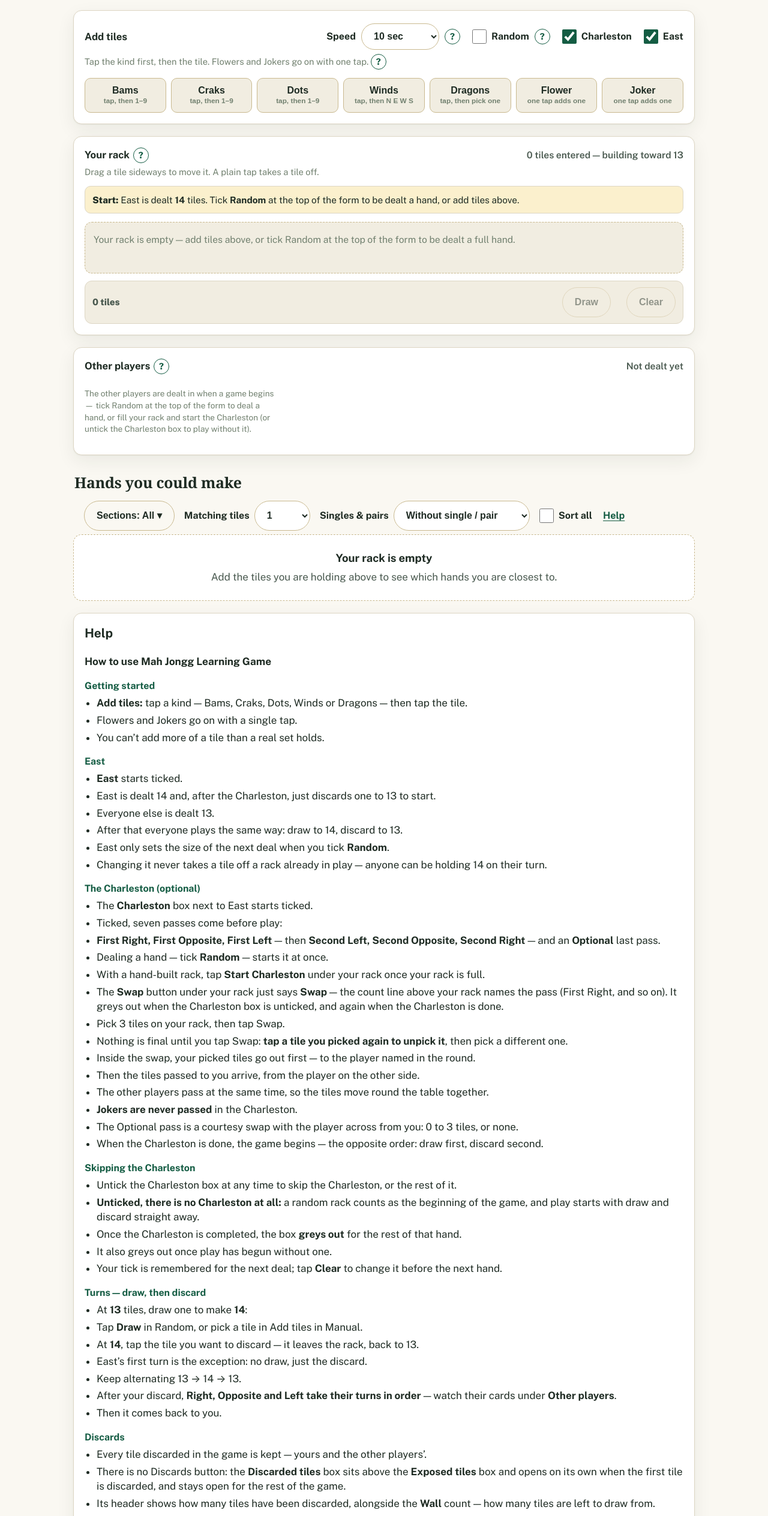
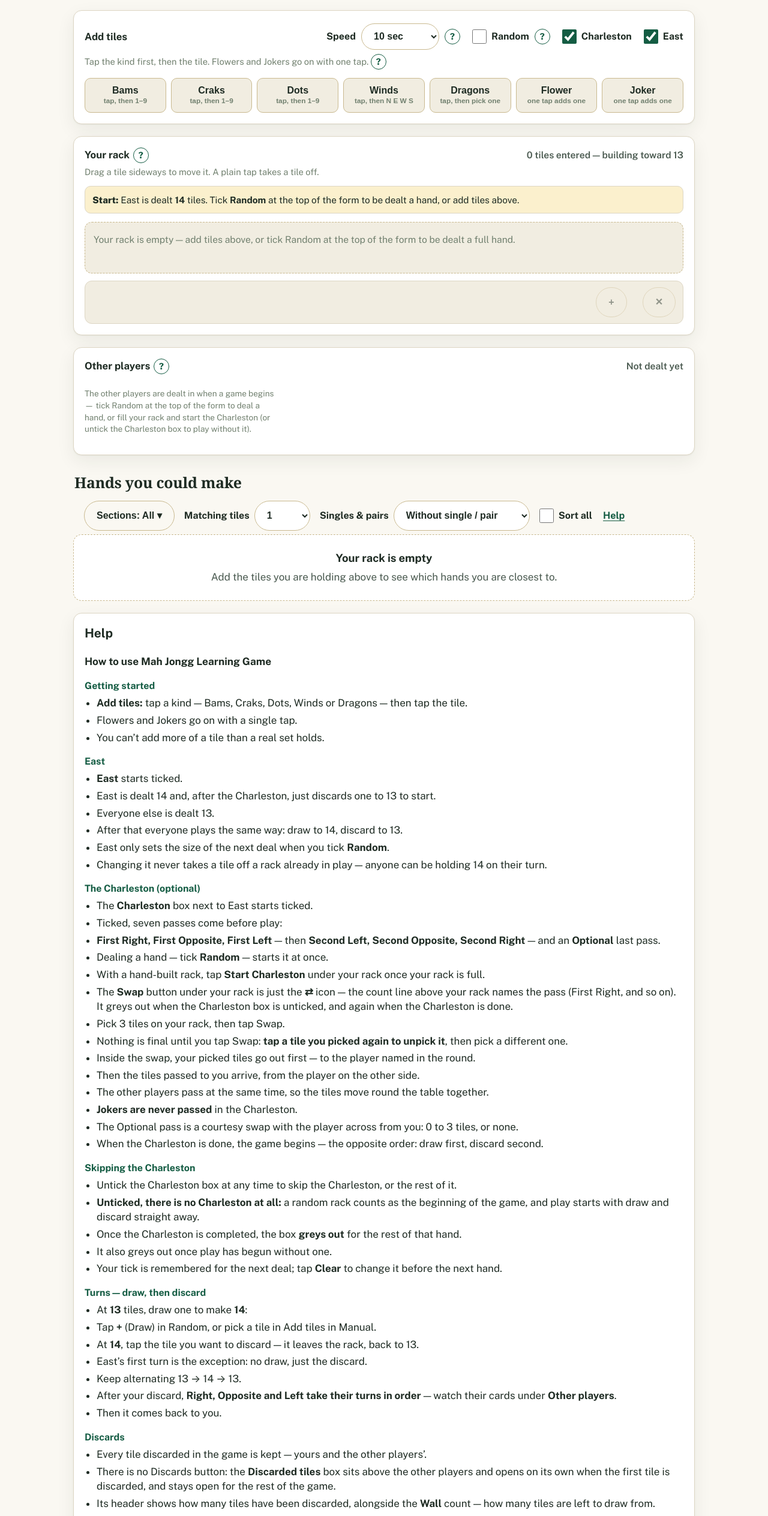
Before and after one commit to MIke24435/exponology-site, a plain HTML site: page apps/mah-jongg-hand-matcher/app.html in a window 1280 px wide. Shown: the part 272-2800 px from the top of the page at 60% size. Drawn offline with nearby package versions, Linux system fonts and the light colour scheme.

Commit message:
Mah Jongg Learning Game: exposed tiles move into the controls box; Swap/Draw/Clear become icon buttons

```diff
--- a/apps/mah-jongg-hand-matcher/app.html
+++ b/apps/mah-jongg-hand-matcher/app.html
@@ -109,6 +109,7 @@
   .add-tools{display:flex;align-items:center;gap:12px 20px;flex-wrap:wrap}
   .add-tools .match-select{min-height:44px;padding-top:8px;padding-bottom:8px}
   .btn-compact{min-height:44px;padding:8px 16px;font-size:.95rem}
+  .btn-icon{min-width:44px;padding:8px 10px;font-size:1.25rem;line-height:1}
   .panel h2{font-size:1.05rem;margin:0}
   .count-line{color:var(--ink-soft);font-weight:600;font-size:.98rem}
   .hint{color:var(--ink-faint);font-size:.92rem;margin:4px 0 0}
@@ -139,7 +140,7 @@
   .draw-controls{display:flex;align-items:center;gap:10px;flex-wrap:wrap;flex:0 1 auto}
   .draw-controls .match-select{max-width:100%}
   @media(max-width:560px){ .draw-controls{width:100%} .draw-controls .match-select{flex:1 1 160px} }
-  /* Wall count — a pill in the exposed tiles box, nothing more */
+  /* Wall count — a pill in the discarded tiles box, nothing more */
   .wall-pill{background:var(--jade-soft);border:1px solid var(--line);padding:4px 10px;border-radius:999px;font-weight:800;color:var(--jade);font-size:.92rem;white-space:nowrap}
   .mj-banner{margin-top:14px;padding:16px;border-radius:12px;background:var(--jade);color:#fff;text-align:center;border:2px solid var(--gold)}
   @media (prefers-color-scheme: dark){ .mj-banner{color:#0e1a13} }
@@ -158,20 +159,21 @@
   .speed-controls{display:flex;align-items:center;gap:10px;flex-wrap:wrap;flex:0 1 auto}
   @media(max-width:560px){ .speed-controls{width:100%} .speed-controls .seg{width:100%} .speed-controls .seg-btn{flex:1;padding-left:8px;padding-right:8px} #nextPlayerBtn{width:100%} }
   .rack.is-discard .tile{outline:2px dashed var(--red);outline-offset:1px}
-  /* Compact game controls: one row under the rack — the tile count
-     on the left, then Charleston (Swap), Draw and Clear on the right.
-     Speed and Random live at the top of the form, to the left
-     of the Charleston and East boxes. */
+  /* Compact game controls: one row under the rack — your exposed
+     tiles on the left, then Charleston (Swap), Draw and Clear as
+     small icon buttons on the right. Speed and Random live at the
+     top of the form, to the left of the Charleston and East boxes. */
   .game-controls{margin-top:12px;display:flex;flex-wrap:wrap;gap:10px 26px;align-items:center;background:var(--surface-2);border:1px solid var(--line);border-radius:12px;padding:10px 12px}
   .ctl-group{display:flex;align-items:center;gap:9px;flex-wrap:wrap}
-  .ctl-count{margin-right:auto;font-weight:800;color:var(--ink-soft);font-size:.95rem;white-space:nowrap}
+  .game-controls .exposed-melds{margin:0 auto 0 0;align-items:center}
+  .game-controls .exposed-melds:empty{display:block}
   .ctl-group .match-select{min-height:44px;padding-top:8px;padding-bottom:8px}
   /* Round "?" help links: details live in Help, not in the game area */
   .help-q{display:inline-flex;align-items:center;justify-content:center;width:26px;height:26px;flex:0 0 auto;border-radius:50%;border:1.5px solid var(--jade);color:var(--jade);font-weight:800;font-size:.92rem;line-height:1;text-decoration:none;-webkit-tap-highlight-color:transparent}
   .help-q:hover,.help-q:focus-visible{background:var(--jade-soft)}
   .panel-head .help-q{margin-left:2px}
   .draw-one-note{font-size:.88rem;color:var(--ink-faint);font-weight:600}
-  /* Charleston — no box: the Swap button just says Swap (the rack
+  /* Charleston — no box: the Swap button is just the ⇄ icon (the rack
      count line names the current pass), and greys out when the
      Charleston is off or done. The Charleston buttons (Start /
      Swap) live in the controls row under the rack, so they take
@@ -221,10 +223,8 @@
   .exchange-bar[hidden]{display:none}
   .exchange-bar .btn{border-color:var(--joker-purple);color:var(--joker-purple)}
   @media (prefers-color-scheme: dark){ .exchange-bar .btn{color:#d3a6e8} }
-  /* Exposed tiles — the box sitting above Other
-     players: your called sets, the wall count, and a switch that
-     turns the exposed tiles face-up or face-down */
-  .exposed-area[hidden]{display:none}
+  /* Exposed tiles — your called sets, shown in the controls box
+     under the rack (no box of their own) */
   .exposed-head{display:flex;align-items:center;gap:10px 14px;flex-wrap:wrap}
   .exposed-head .melds-label{font-size:1.05rem;white-space:nowrap}
   .exposed-toggle{margin-left:auto}
@@ -275,8 +275,8 @@
   .end-banner span{display:block;margin-top:4px;font-size:.98rem;font-weight:600;line-height:1.4}
   .end-banner .btn{margin-top:10px}
   /* Discards area (opens on its own at the first discard, above
-     the exposed tiles box; its header carries the wall count, the
-     discard count and a collapse button like the exposed box) */
+     the other players; its header carries the wall count, the
+     discard count and a collapse button) */
   .discards-panel{border-color:var(--line-strong)}
   .discards-grid .tile-back{width:40px;height:54px;border-radius:6px;border-bottom-width:3px}
   .discards-grid{display:flex;flex-wrap:wrap;gap:7px;margin-top:14px;background:var(--surface-2);border:1px solid var(--line);border-radius:12px;padding:10px;min-height:60px;align-items:flex-start}
@@ -677,17 +677,16 @@
       <a class="help-q" href="#help-joker-exchange" aria-label="Help: Joker exchange">?</a>
     </div>
     <div class="game-controls">
-      <div class="ctl-count" id="rackCountCtl" aria-live="polite"></div>
+      <div class="exposed-melds" id="exposedMelds"></div>
       <div class="ctl-group" id="charlestonCtl" hidden>
         <button type="button" class="btn btn-ghost btn-compact" id="startCharlestonBtn" hidden>Start Charleston</button>
-        <button type="button" class="btn btn-compact" id="swapBtn" disabled>Swap</button>
-        <a class="help-q" href="#help-charleston" aria-label="Help: the Charleston">?</a>
+        <button type="button" class="btn btn-compact btn-icon" id="swapBtn" disabled aria-label="Swap" title="Swap">⇄</button>
       </div>
       <div class="ctl-group">
-        <button type="button" class="btn btn-ghost btn-compact" id="drawOneBtn">Draw</button>
+        <button type="button" class="btn btn-ghost btn-compact btn-icon" id="drawOneBtn" aria-label="Draw a tile" title="Draw a tile">+</button>
       </div>
       <div class="ctl-group">
-        <button type="button" class="btn btn-ghost btn-compact" id="clearBtn" disabled>Clear</button>
+        <button type="button" class="btn btn-ghost btn-compact btn-icon" id="clearBtn" disabled aria-label="Clear the rack" title="Clear the rack">✕</button>
       </div>
     </div>
   </section>
@@ -707,15 +706,6 @@
     <div class="discards-grid" id="discardsGrid"></div>
   </section>
 
-  <section class="panel exposed-area" id="exposedArea" hidden aria-label="Your exposed tiles">
-    <div class="exposed-head">
-      <strong class="melds-label">Exposed tiles</strong>
-      <span class="wall-pill" id="wallPill" aria-live="polite"></span>
-      <button type="button" class="collapse-toggle" id="exposedCollapseBtn" aria-expanded="true" aria-controls="exposedMelds" aria-label="Collapse exposed tiles">▲</button>
-      <a class="help-q" href="#help-call" aria-label="Help: exposed sets and calling">?</a>
-    </div>
-    <div class="exposed-melds" id="exposedMelds"></div>
-  </section>
 
   <section class="panel" aria-label="Other players">
     <div class="panel-head">
@@ -817,7 +807,7 @@
       <li><strong>First Right, First Opposite, First Left</strong> — then <strong>Second Left, Second Opposite, Second Right</strong> — and an <strong>Optional</strong> last pass.</li>
       <li>Dealing a hand — tick <strong>Random</strong> — starts it at once.</li>
       <li>With a hand-built rack, tap <strong>Start Charleston</strong> under your rack once your rack is full.</li>
-      <li>The <strong>Swap</strong> button under your rack just says <strong>Swap</strong> — the count line above your rack names the pass (First Right, and so on). It greys out when the Charleston box is unticked, and again when the Charleston is done.</li>
+      <li>The <strong>Swap</strong> button under your rack is just the <strong>⇄</strong> icon — the count line above your rack names the pass (First Right, and so on). It greys out when the Charleston box is unticked, and again when the Charleston is done.</li>
       <li>Pick 3 tiles on your rack, then tap Swap.</li>
       <li>Nothing is final until you tap Swap: <strong>tap a tile you picked again to unpick it</strong>, then pick a different one.</li>
       <li>Inside the swap, your picked tiles go out first — to the player named in the round.</li>
@@ -838,7 +828,7 @@
     <h4>Turns — draw, then discard</h4>
     <ul>
       <li>At <strong>13</strong> tiles, draw one to make <strong>14</strong>:</li>
-      <li>Tap <strong>Draw</strong> in Random, or pick a tile in Add tiles in Manual.</li>
+      <li>Tap <strong>+</strong> (Draw) in Random, or pick a tile in Add tiles in Manual.</li>
       <li>At <strong>14</strong>, tap the tile you want to discard — it leaves the rack, back to 13.</li>
       <li>East’s first turn is the exception: no draw, just the discard.</li>
       <li>Keep alternating 13 → 14 → 13.</li>
@@ -848,7 +838,7 @@
     <h4 id="help-discards">Discards</h4>
     <ul>
       <li>Every tile discarded in the game is kept — yours and the other players’.</li>
-      <li>There is no Discards button: the <strong>Discarded tiles</strong> box sits above the <strong>Exposed tiles</strong> box and opens on its own when the first tile is discarded, and stays open for the rest of the game.</li>
+      <li>There is no Discards button: the <strong>Discarded tiles</strong> box sits above the other players and opens on its own when the first tile is discarded, and stays open for the rest of the game.</li>
       <li>Its header shows how many tiles have been discarded, alongside the <strong>Wall</strong> count — how many tiles are left to draw from.</li>
       <li>Tap the <strong>▲ / ▼</strong> button in its header to collapse or expand the box.</li>
       <li>Tiles show in the order they were laid down. Tick <strong>Sort by suit</strong> in the header to group them by suit instead.</li>
@@ -863,7 +853,7 @@
       <li>Each works toward the card hand their tiles are closest to.</li>
       <li>Their hidden tiles show as green tile backs; the number is how many they hold.</li>
       <li>Their exposed sets show face-up on their cards.</li>
-      <li>Yours sit in the <strong>Exposed tiles</strong> box, above the other players.</li>
+      <li>Yours sit in the controls box under your rack.</li>
       <li>That box also carries the <strong>Wall</strong> count — how many tiles are left to draw from.</li>
       <li>Tap the <strong>▲ / ▼</strong> button in its header to collapse or expand the box.</li>
       <li>They are beginners’ teachers, not sharks: they throw the tiles their hand doesn’t need.</li>
@@ -892,7 +882,7 @@
       <li>You can call it two ways:</li>
       <li><strong>For Mah Jongg</strong> — if it is the last tile you need.</li>
       <li><strong>For a pung or kong</strong> — if you already hold 2 (or 3) more of that tile.</li>
-      <li>Calling for a set puts those tiles <strong>face-up in the Exposed tiles box above the other players</strong>.</li>
+      <li>Calling for a set puts those tiles <strong>face-up in the controls box under your rack</strong>.</li>
       <li>The turn jumps to you, and you discard one tile.</li>
       <li>A Joker can stand in for tiles in a set of 3 or more. To call, you must hold at least one real tile of the kind — Jokers on your rack fill the rest of the set, and the <strong>Call</strong> button says how many Jokers it will use.</li>
       <li>An exposed Joker is not stuck there: anyone holding the tile it stands for can swap it back out — see <strong>Joker exchange</strong> below.</li>
@@ -937,7 +927,7 @@
       <li>You add tiles yourself in Add tiles, and tapping a tile on your rack takes it off.</li>
       <li><strong>Tick Random to deal</strong> — ticking the box deals a whole new hand to all four players at once and starts the game. There is no separate deal button; the tick is the deal.</li>
       <li>Once a dealt game has started, there is <strong>no editing it by hand</strong> — Add tiles is closed, and tiles move only by <strong>Draw</strong>, discarding, calling and the Charleston.</li>
-      <li>In a dealt game at 13, tap <strong>Draw</strong> for a random tile from the wall; at 14, tap a tile to discard it.</li>
+      <li>In a dealt game at 13, tap <strong>+</strong> (Draw) for a random tile from the wall; at 14, tap a tile to discard it.</li>
       <li><strong>Clear</strong> follows the box: Random ticked, Clear deals a fresh hand; unticked, Clear empties the rack.</li>
       <li>Unticking Random leaves the dealt game behind and starts over with an empty rack to build by hand.</li>
     </ul>
@@ -1317,7 +1307,6 @@ var PLAY_ORDER = ['you', 'right', 'opposite', 'left'];
 var opponents = [];        // {id, name, label, rack:[], melds:[{key,tiles,kind}], status}
 var opponentsDealt = false;
 var exposedMelds = [];     // the user's called sets: {key, tiles:[keys], kind:'Pung'|'Kong'}
-var exposedVisible = true; // the chevron button in the exposed tiles box: open or collapsed
 var discardsVisible = true; // the chevron button in the discarded tiles box: open or collapsed
 var discardsSortBySuit = false; // the Sort by suit box in the discarded tiles header: laid-down order by default
 var discardsHighlightKey = null; // the discarded tile tapped to highlight its matches, or null
@@ -2018,7 +2007,7 @@ function doCallGroup(){
   if(selectedHandId) applyArrangeForSelected();
   else { rackGapAfter = -1; rackArrangedForSelected = false; sortRackBySuit(); }
   refresh();
-  showMsg('You called ' + tileName(pc.key) + ' from ' + seatName(pc.by) + ' and exposed a ' + kind + (jokersUsed ? ' — with ' + jokersUsed + (jokersUsed === 1 ? ' Joker' : ' Jokers') + ' from your rack standing in for ' + tileName(pc.key) + '. Anyone holding a ' + tileName(pc.key) + ' — you included — can later swap it in and take the Joker back in a Joker exchange' : '') + ' — it sits in your exposed tiles box above the other players and counts toward your 14. Now tap a tile on your rack to discard, back to 13 in total.', true);
+  showMsg('You called ' + tileName(pc.key) + ' from ' + seatName(pc.by) + ' and exposed a ' + kind + (jokersUsed ? ' — with ' + jokersUsed + (jokersUsed === 1 ? ' Joker' : ' Jokers') + ' from your rack standing in for ' + tileName(pc.key) + '. Anyone holding a ' + tileName(pc.key) + ' — you included — can later swap it in and take the Joker back in a Joker exchange' : '') + ' — it sits in the controls box under your rack and counts toward your 14. Now tap a tile on your rack to discard, back to 13 in total.', true);
 }
 function doCallMahJongg(){
   if(!pendingCall || !pendingCall.mj) return;
@@ -2217,17 +2206,10 @@ function renderOpponents(){
   }
 }
 function renderExposed(){
-  var area = document.getElementById('exposedArea');
-  if(!area) return;
-  // The exposed tiles box sits above Other players once a game is
-  // dealt — empty until you call your first set, with no text in it.
-  // The header button collapses or expands the box: up when open, down when shut.
-  if(!opponentsDealt && !exposedMelds.length){ area.hidden = true; return; }
-  area.hidden = false;
-  syncCollapseBtn('exposedCollapseBtn', exposedVisible, 'exposed tiles');
+  // Your exposed tiles live in the controls box under the rack, in
+  // place of the tile count — empty until you call your first set.
   var box = document.getElementById('exposedMelds');
-  if(!exposedVisible){ box.style.display = 'none'; return; }
-  box.style.display = '';
+  if(!box) return;
   if(!exposedMelds.length){ box.innerHTML = ''; return; }
   box.innerHTML = exposedMelds.map(function(m){
     return '<span class="meld"><span class="meld-tiles">' + m.tiles.map(revealTileHTML).join('') + '</span><span class="meld-label">' + m.kind + ' · ' + esc(tileName(m.key)) + '</span></span>';
@@ -2515,12 +2497,10 @@ function updateCharlestonCheckUI(){
 /* The Discards area: no button — it opens on its own when the
    first tile is discarded and stays open while the pile is
    non-empty, showing every tile discarded this game, in discard
-   order. It sits above the
-   exposed tiles box, and its header carries the wall count, the
-   discard count and a chevron button that collapses or expands
-   the box, like the exposed tiles box. An
-   empty pile (a new deal, Clear, or the only discard being
-   called) closes it again. */
+   order. It sits above the other players, and its header carries
+   the wall count, the discard count and a chevron button that
+   collapses or expands the box. An empty pile (a new deal, Clear,
+   or the only discard being called) closes it again. */
 function syncCollapseBtn(id, visible, what){
   var b = document.getElementById(id);
   if(!b) return;
@@ -2550,8 +2530,8 @@ function updateDiscardsUI(){
   }).join('');
 }
 function updateCharlestonUI(){
-  // No box and no extra text: the Swap button just says Swap — the
-  // rack count line names the current pass (First Right, and so
+  // No box and no extra text: the Swap button is just the ⇄ icon —
+  // the rack count line names the current pass (First Right, and so
   // on). The button sits in the controls row under the rack (no
   // row of its own). It is live only when the picked tiles make a
   // legal swap, and it stays visible but greyed out when the
@@ -2566,7 +2546,7 @@ function updateCharlestonUI(){
   if(!rack.length){ ctl.hidden = true; return; }
   ctl.hidden = false;
   startBtn.hidden = !(gamePhase === 'setup' && charlestonWanted && fullRack);
-  swapBtn.textContent = 'Swap';
+  swapBtn.textContent = '⇄';
   if(!charlestonWanted){
     swapBtn.disabled = true;
     return;
@@ -2668,13 +2648,11 @@ function updateDrawUI(){
     : (randomMode
     ? 'Drag a tile sideways to move it. A dealt game is not edited by hand: at 13 use Draw to draw to 14, then tap a tile to discard back to 13.'
     : 'Drag a tile sideways to move it. A plain tap takes a tile off.'));
-  // The wall count lives in the exposed tiles box, and again in
-  // the discarded tiles box header next to the discard count —
-  // just the count, no explanation. Draws come only from what is
-  // left; at zero before anyone wins, the hand is a draw.
+  // The wall count lives in the discarded tiles box header next
+  // to the discard count — just the count, no explanation. Draws
+  // come only from what is left; at zero before anyone wins, the
+  // hand is a draw.
   var wallText = 'Wall: ' + remainingPool().length + ' tiles left';
-  var wallEl = document.getElementById('wallPill');
-  if(wallEl) wallEl.textContent = wallText;
   var wallElD = document.getElementById('wallPillDiscards');
   if(wallElD) wallElD.textContent = wallText;
 }
@@ -2799,8 +2777,6 @@ function renderRack(){
     ? tot + ' tiles in total — ' + n + ' on your rack + ' + (tot - n) + ' exposed'
     : n + (n === 1 ? ' tile' : ' tiles') + ' entered') + ' — ' + (gamePhase === 'charleston' ? 'Charleston — ' + CHARLESTON_ROUNDS[charlestonRound] + ' — pick 3 and Swap' : (tot === 14 ? (isMahJongg() ? 'Mah Jongg!' : 'discard one to 13') : (tot === 13 ? 'Draw to 14' : 'building toward 13')));
   document.getElementById('rackCount').textContent = label;
-  var ctlCount = document.getElementById('rackCountCtl');
-  if(ctlCount) ctlCount.textContent = tot + (tot === 1 ? ' tile' : ' tiles');
   document.getElementById('clearBtn').disabled = n === 0;
   updateDrawUI();
   updateTurnUI();
@@ -3342,7 +3318,6 @@ document.getElementById('charlestonCheck').addEventListener('change', function()
 document.getElementById('startCharlestonBtn').addEventListener('click', startCharleston);
 document.getElementById('swapBtn').addEventListener('click', swapCharlestonTiles);
 document.getElementById('randomCheck').addEventListener('change', function(){ setRandomMode(this.checked); renderRack(); });
-document.getElementById('exposedCollapseBtn').addEventListener('click', function(){ exposedVisible = !exposedVisible; renderExposed(); });
 document.getElementById('discardsCollapseBtn').addEventListener('click', function(){ discardsVisible = !discardsVisible; updateDiscardsUI(); });
 document.getElementById('discardsSortCheck').addEventListener('change', function(){ discardsSortBySuit = this.checked; updateDiscardsUI(); });
 document.getElementById('discardsGrid').addEventListener('click', function(e){
```
